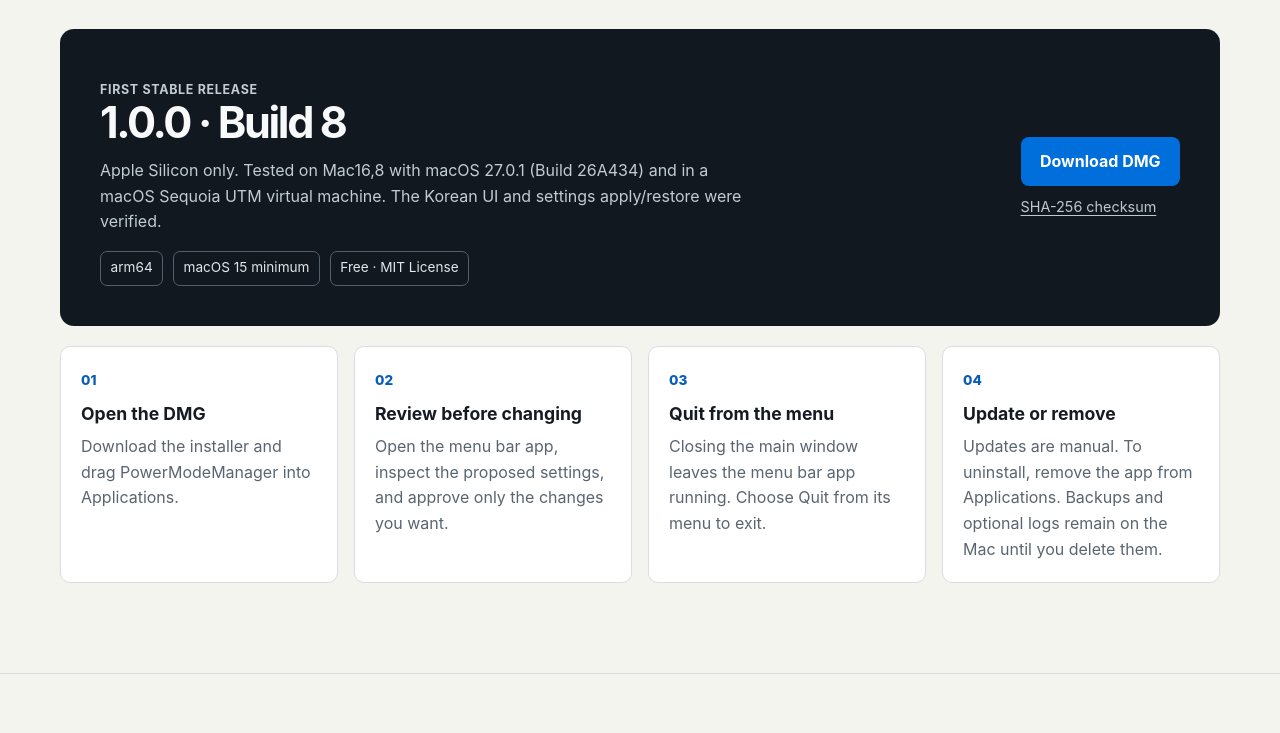
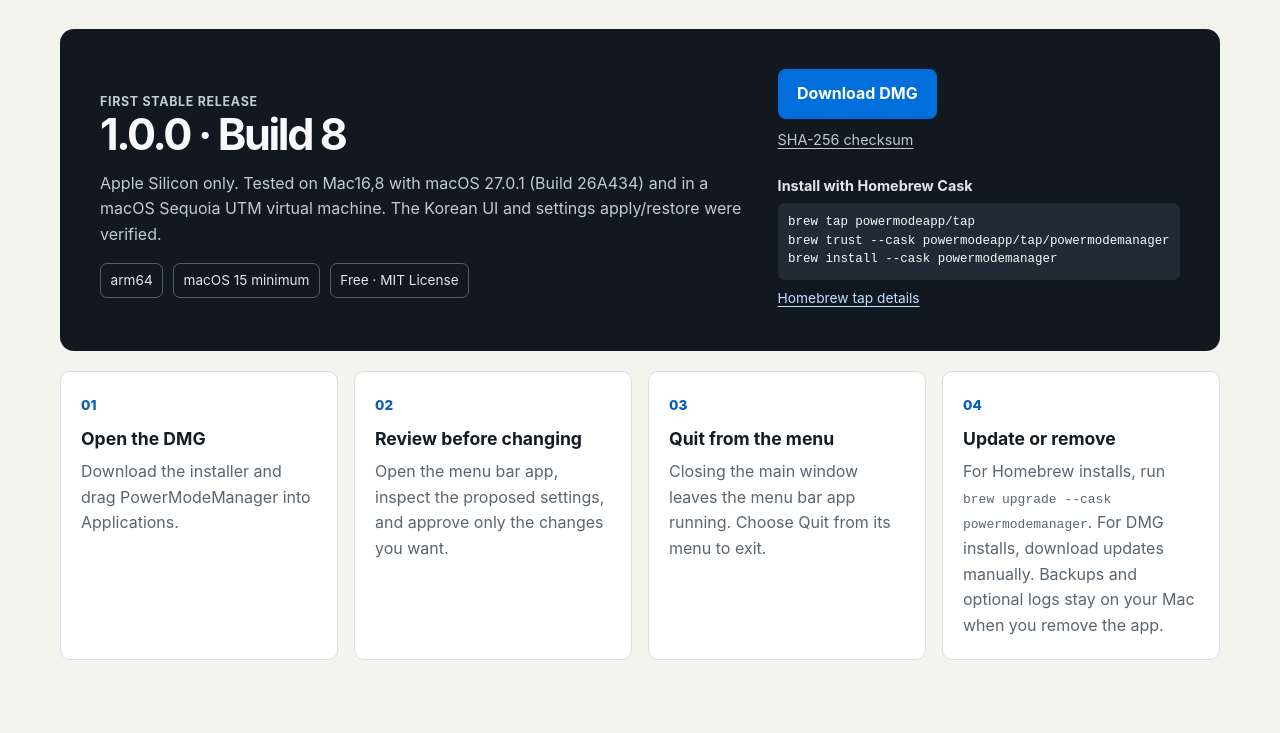
Before and after one commit to powermodeapp/powermodeapp.github.io, a plain HTML site: page site/en/index.html in a window 1280 px wide. Shown: the part 4067-4800 px from the top of the page. Drawn offline with Linux system fonts and the light colour scheme.

Commit message:
feat(site): add Homebrew install instructions

```diff
--- a/site/assets/site.css
+++ b/site/assets/site.css
@@ -125,6 +125,10 @@ button, a { -webkit-tap-highlight-color: transparent; }
 .release-meta span { border: 1px solid #52606b; border-radius: 7px; padding: .35rem .6rem; color: #e1e6ea; font-size: .85rem; }
 .release-card .button-disabled { white-space: nowrap; }
 .release-actions { display: grid; justify-items: start; gap: .55rem; }
+.brew-install { max-width: 27rem; margin-top: .9rem; }
+.brew-install p { margin: 0 0 .35rem; color: #e1e6ea; font-size: .9rem; font-weight: 650; }
+.brew-install pre { max-width: 100%; margin: 0 0 .35rem; padding: .65rem; overflow-wrap: anywhere; white-space: pre-wrap; border-radius: 7px; background: #202b35; color: #f7f9fa; font-size: .78rem; line-height: 1.5; }
+.brew-install a { color: #c1dfff; font-size: .86rem; }
 .checksum-link { color: #bdc8d0; font-size: .9rem; }
 .info-columns { display: grid; grid-template-columns: 1fr 1fr; gap: clamp(1.5rem, 4vw, 3rem); }
 .info-block { padding-top: 1.2rem; border-top: 1px solid var(--line); }
--- a/site/en/index.html
+++ b/site/en/index.html
@@ -133,13 +133,23 @@
               <p>Apple Silicon only. Tested on Mac16,8 with macOS 27.0.1 (Build 26A434) and in a macOS Sequoia UTM virtual machine. The Korean UI and settings apply/restore were verified.</p>
               <div class="release-meta"><span>arm64</span><span>macOS 15 minimum</span><span>Free · MIT License</span></div>
             </div>
-            <div class="release-actions"><a class="button button-primary" href="https://github.com/powermodeapp/PowerModeManager-Releases/releases/latest/download/PowerModeManager.dmg">Download DMG</a><a class="checksum-link" href="https://github.com/powermodeapp/PowerModeManager-Releases/releases/latest/download/PowerModeManager.dmg.sha256">SHA-256 checksum</a></div>
+            <div class="release-actions">
+              <a class="button button-primary" href="https://github.com/powermodeapp/PowerModeManager-Releases/releases/latest/download/PowerModeManager.dmg">Download DMG</a>
+              <a class="checksum-link" href="https://github.com/powermodeapp/PowerModeManager-Releases/releases/latest/download/PowerModeManager.dmg.sha256">SHA-256 checksum</a>
+              <div class="brew-install">
+                <p>Install with Homebrew Cask</p>
+                <pre><code>brew tap powermodeapp/tap
+brew trust --cask powermodeapp/tap/powermodemanager
+brew install --cask powermodemanager</code></pre>
+                <a href="https://github.com/powermodeapp/homebrew-tap">Homebrew tap details</a>
+              </div>
+            </div>
           </div>
           <div class="steps" style="margin-top: 1.25rem">
             <article class="step"><h3>Open the DMG</h3><p>Download the installer and drag PowerModeManager into Applications.</p></article>
             <article class="step"><h3>Review before changing</h3><p>Open the menu bar app, inspect the proposed settings, and approve only the changes you want.</p></article>
             <article class="step"><h3>Quit from the menu</h3><p>Closing the main window leaves the menu bar app running. Choose Quit from its menu to exit.</p></article>
-            <article class="step"><h3>Update or remove</h3><p>Updates are manual. To uninstall, remove the app from Applications. Backups and optional logs remain on the Mac until you delete them.</p></article>
+            <article class="step"><h3>Update or remove</h3><p>For Homebrew installs, run <code>brew upgrade --cask powermodemanager</code>. For DMG installs, download updates manually. Backups and optional logs stay on your Mac when you remove the app.</p></article>
           </div>
         </div>
       </section>
```
Also changed, not shown: site/ko/index.html (+12 -2 lines).
